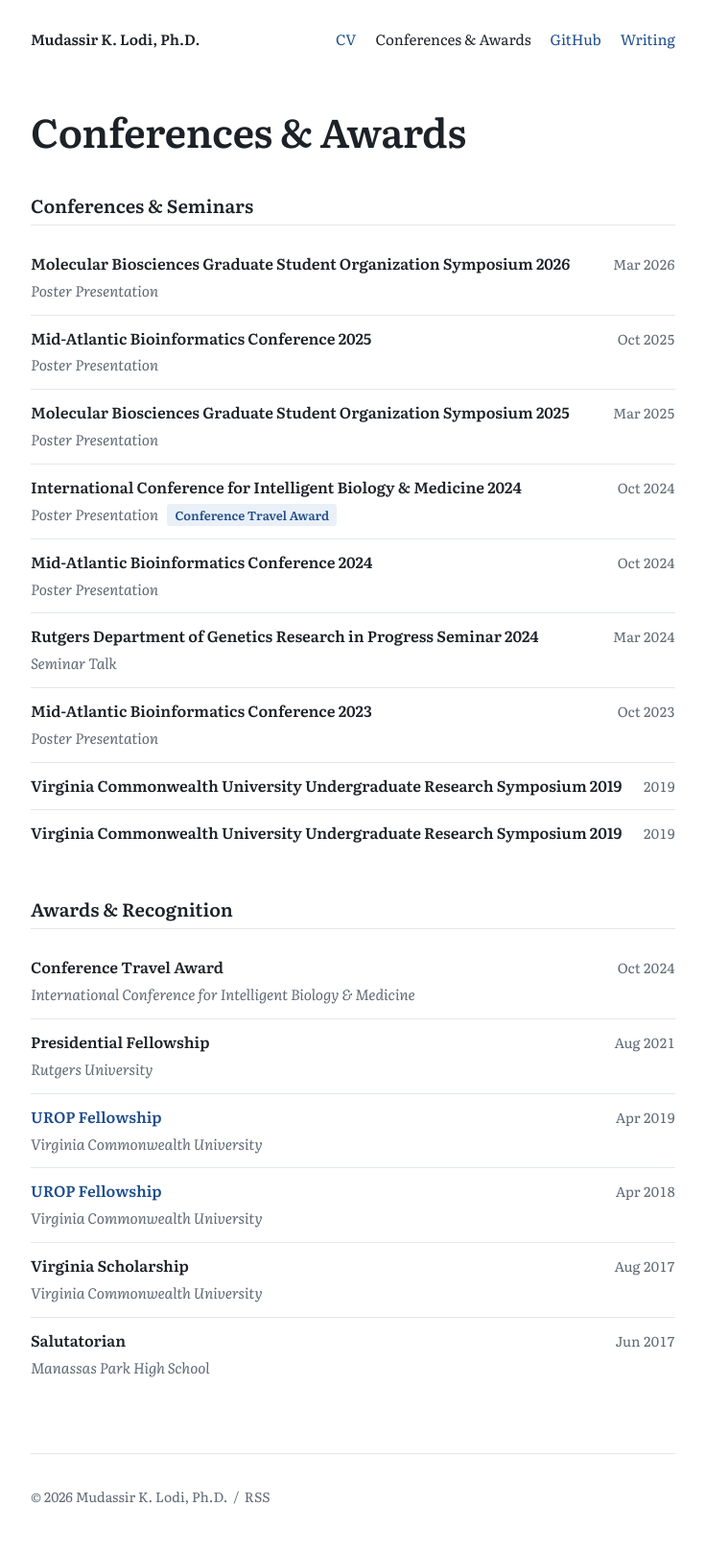
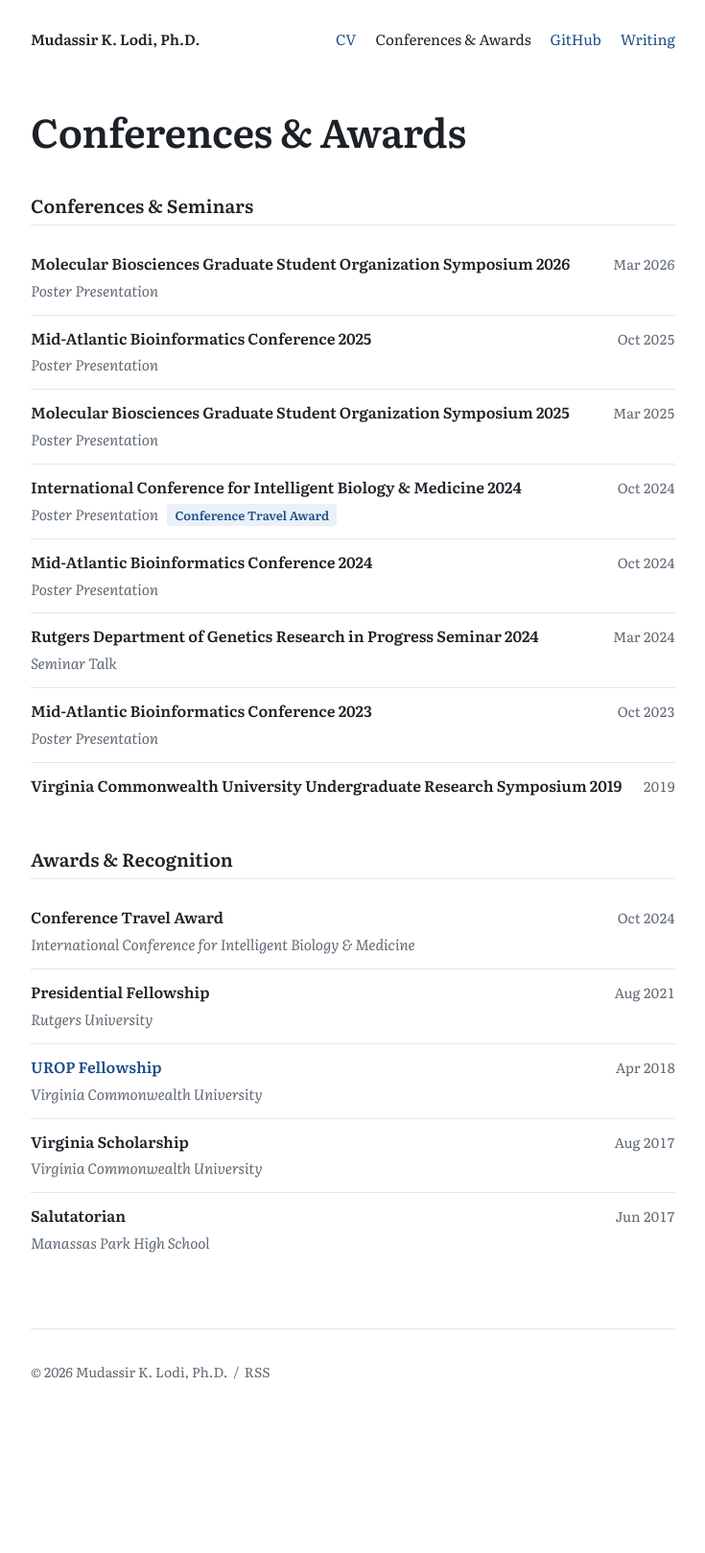
Before and after one commit to mklodi1/mklodi1.github.io, a Jekyll site: the page built from conferences/index.html, in a window 1280 px wide. Shown: the whole page at 96% size, without its empty margins (272-1007 px from the left). Built offline with Jekyll 4.4.1, drawn with Linux system fonts in a browser that asks for light colours; after the commit the page ends 1489 px from its top, so only the background shows below that.

Commit message:
Remove duplicate symposium and fellowship entries
Co-Authored-By: Claude Opus 5.5 <noreply@anthropic.com>
Claude-Session: https://claude.ai/code/session_018B7yRm4wV88UDqtVSP6gVK

```diff
--- a/_data/awards.yml
+++ b/_data/awards.yml
@@ -6,11 +6,6 @@
 - name: "Presidential Fellowship"
   from: "Rutgers University"
   date: "Aug 2021"
-
-- name: "UROP Fellowship"
-  from: "Virginia Commonwealth University"
-  date: "Apr 2019"
-  link: https://uc.vcu.edu/transformative-learning/undergraduate-research/undergraduate-research-for-students/urop-fellowship/
 
 - name: "UROP Fellowship"
   from: "Virginia Commonwealth University"
--- a/_data/conferences.yml
+++ b/_data/conferences.yml
@@ -30,9 +30,5 @@
   date: "Oct 2023"
 
 - event: "Virginia Commonwealth University Undergraduate Research Symposium 2019"
-  type: ""          # e.g. "Poster Presentation"
-  date: "2019"
-
-- event: "Virginia Commonwealth University Undergraduate Research Symposium 2019"
   date: "2019"
   # type: "Poster Presentation"
--- a/conferences/index.html
+++ b/conferences/index.html
@@ -17,7 +17,7 @@ permalink: /conferences/
           <h3>{% if c.link %}<a href="{{ c.link }}">{{ c.event }}</a>{% else %}{{ c.event }}{% endif %}</h3>
           <span class="cv-when">{{ c.date }}</span>
         </div>
-        {% if c.type != "" or c.award %}<p class="honor-sub">{{ c.type }}{% if c.award %} <span class="award-tag">{{ c.award }}</span>{% endif %}</p>{% endif %}
+        {% if c.type or c.award %}<p class="honor-sub">{{ c.type }}{% if c.award %} <span class="award-tag">{{ c.award }}</span>{% endif %}</p>{% endif %}
       </li>
       {% endfor %}
     </ul>
```
